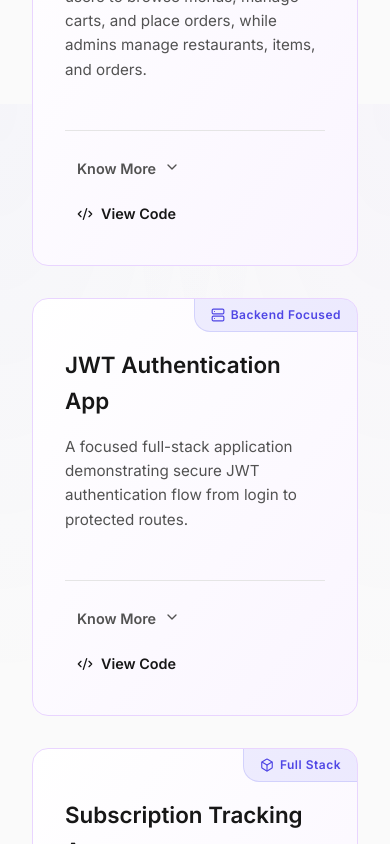
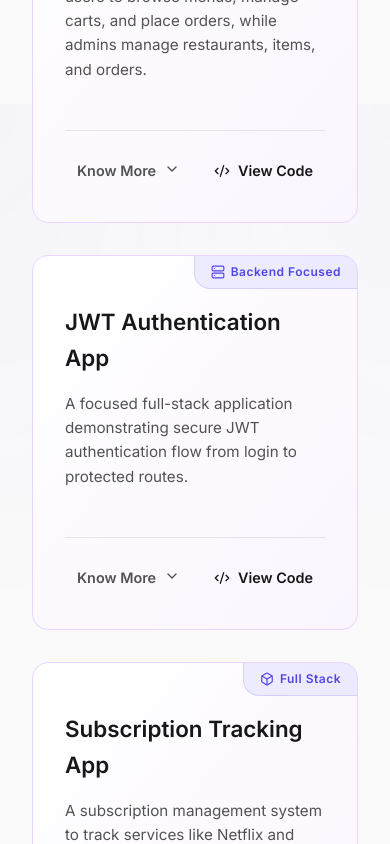
Before and after one commit to NavaneethaKrishna26/Portfolio-2026, a React app: page / in a window 390 px wide. Shown: the part 4960-5804 px from the top of the page. Built offline with nearby package versions, Linux system fonts and the light colour scheme; the HTML template or start-up script is replaced by a standard one.

Commit message:
after know more,view code mobile view changes

```diff
--- a/src/index.css
+++ b/src/index.css
@@ -1238,11 +1238,13 @@ html:not(.dark) .tag {
   }
 }
 
+
 /* Project Card Actions Minimal Layout */
 .project-actions {
   display: flex;
   justify-content: space-between;
   align-items: center;
+  flex-wrap: nowrap;
   margin-top: 1.5rem;
   padding-top: 1.25rem;
   border-top: 1px solid var(--border-color);
@@ -1280,11 +1282,3 @@ html:not(.dark) .tag {
   background-color: var(--text-main);
   color: var(--bg-color);
 }
-
-@media (max-width: 480px) {
-  .project-actions {
-    flex-direction: column;
-    gap: 0.5rem;
-    align-items: stretch;
-  }
-}
```
